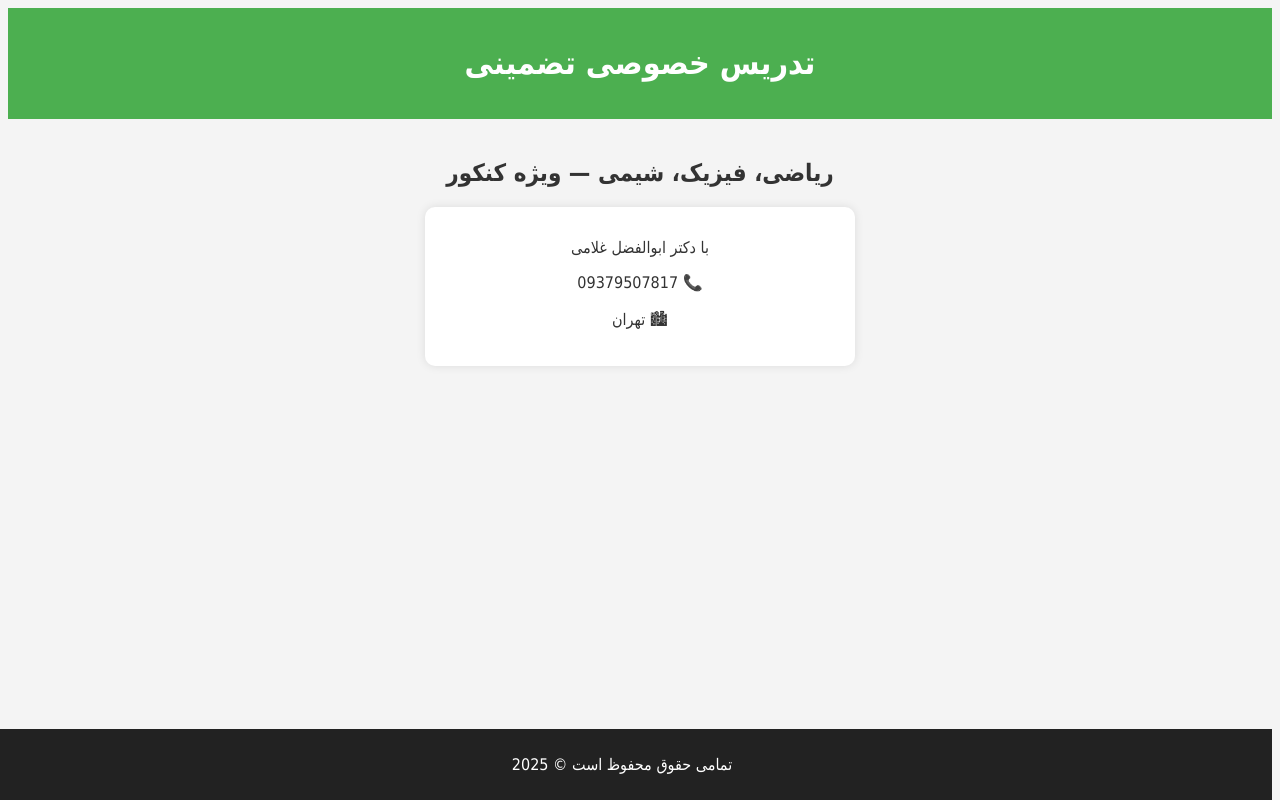
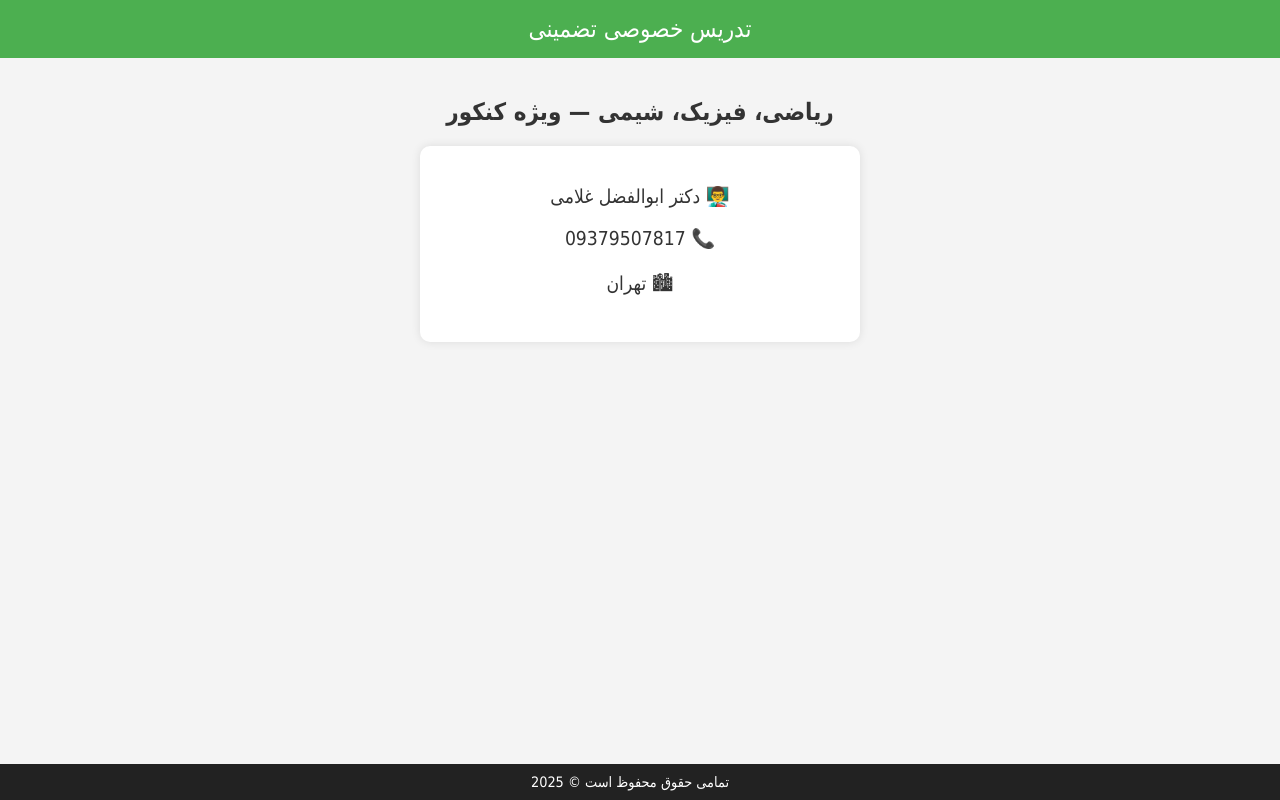
Before and after one commit to abolfazlghulami/My_tadris, a plain HTML site: page index.html in a window 1280 px wide. Drawn offline with Linux system fonts and the light colour scheme.

Commit message:
Update index.html uptade

```diff
--- a/index.html
+++ b/index.html
@@ -1,3 +1,4 @@
+
 <!DOCTYPE html>
 <html lang="fa">
 <head>
@@ -6,19 +7,31 @@
     <title>تدریس خصوصی دکتر ابوالفضل غلامی</title>
     <style>
         body {
-            font-family: tahoma, sans-serif;
+            font-family: Tahoma, sans-serif;
             text-align: center;
             background-color: #f4f4f4;
             color: #333;
             direction: rtl;
+            margin: 0;
+            padding: 0;
         }
         header {
             background: #4CAF50;
             color: white;
             padding: 15px 0;
+            font-size: 1.5rem;
         }
         main {
             padding: 20px;
+        }
+        .contact {
+            background: white;
+            padding: 20px;
+            border-radius: 10px;
+            box-shadow: 0 0 10px rgba(0,0,0,0.1);
+            max-width: 400px;
+            margin: 20px auto;
+            font-size: 1.2rem;
         }
         footer {
             background: #222;
@@ -27,31 +40,24 @@
             position: fixed;
             bottom: 0;
             width: 100%;
-        }
-        .contact {
-            background: white;
-            padding: 15px;
-            border-radius: 10px;
-            box-shadow: 0 0 10px rgba(0,0,0,0.1);
-            max-width: 400px;
-            margin: auto;
+            font-size: 0.9rem;
         }
     </style>
 </head>
 <body>
     <header>
-        <h1>تدریس خصوصی تضمینی</h1>
+        تدریس خصوصی تضمینی
     </header>
     <main>
         <h2>ریاضی، فیزیک، شیمی — ویژه کنکور</h2>
         <div class="contact">
-            <p>با دکتر ابوالفضل غلامی</p>
+            <p>👨‍🏫 دکتر ابوالفضل غلامی</p>
             <p>📞 09379507817</p>
             <p>🏙 تهران</p>
         </div>
     </main>
     <footer>
-        <p>تمامی حقوق محفوظ است © 2025</p>
+        تمامی حقوق محفوظ است © 2025
     </footer>
 </body>
 </html>
```
